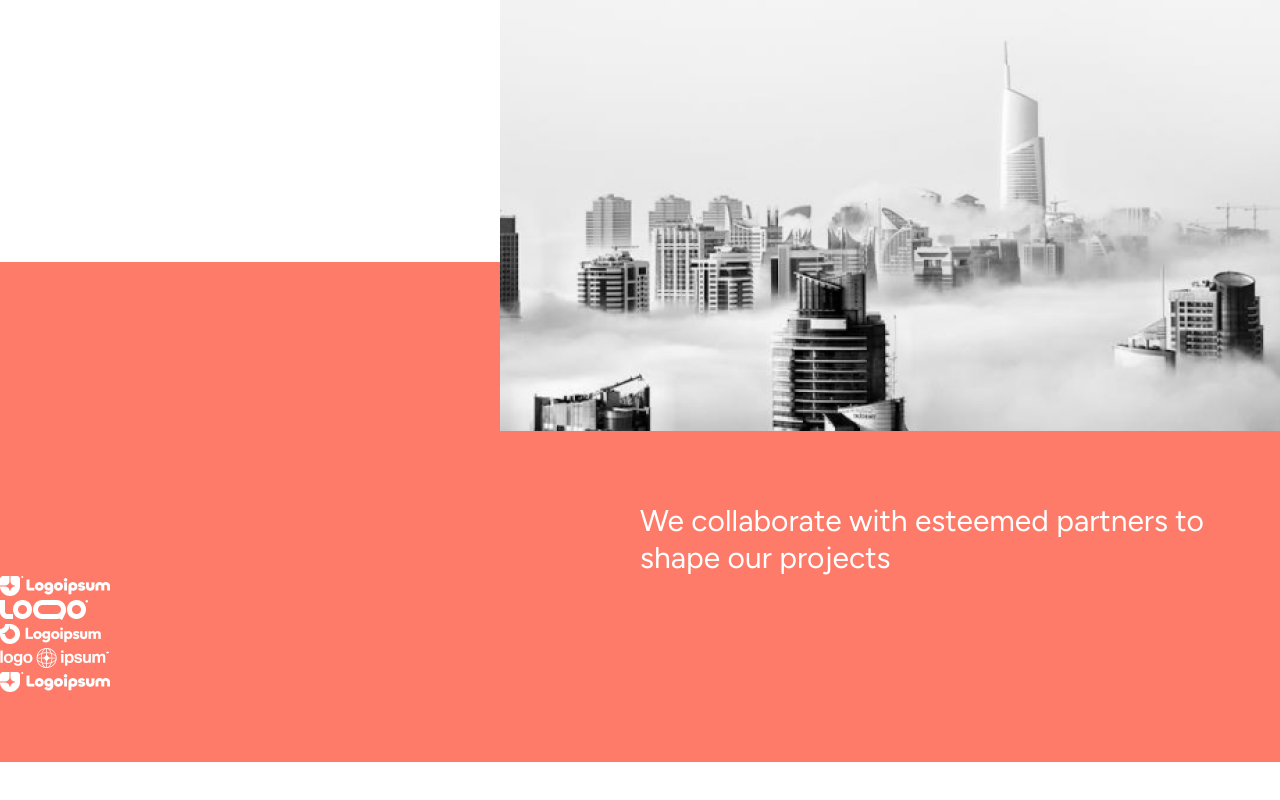
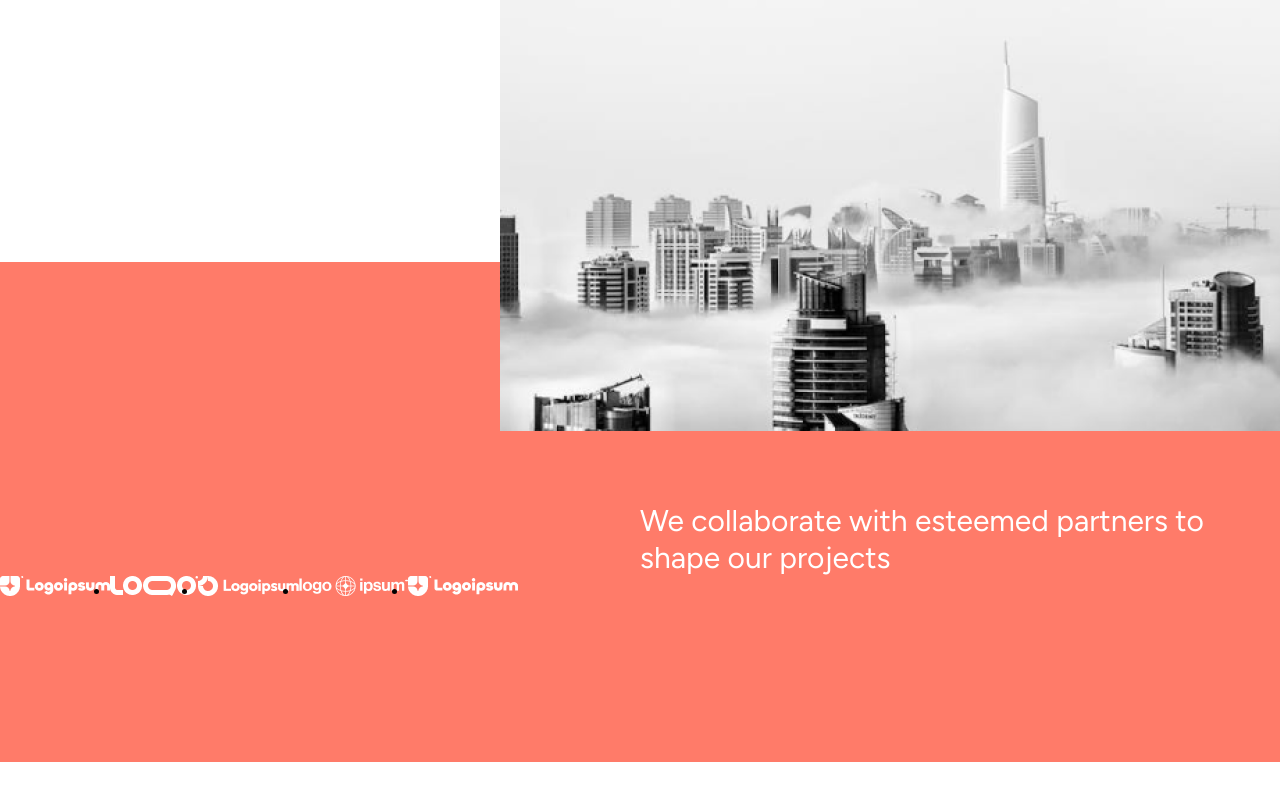
Before and after one commit to gabrieljcoutinho/Projeto-Archi-Firm, a React (Create React App) app: page / in a window 1280 px wide. Shown: the part 1872-2672 px from the top of the page. Built offline with nearby package versions, Linux system fonts and the light colour scheme.

Commit message:
posicoinamento

```diff
--- a/src/Css/faixaLaranjaSeparandoConteudo.css
+++ b/src/Css/faixaLaranjaSeparandoConteudo.css
@@ -17,3 +17,7 @@
     padding-top: 15rem;
     padding-left: 40rem;
 }
+
+.listaSectionFaixaNaTela {
+    display: flex;
+}
```
